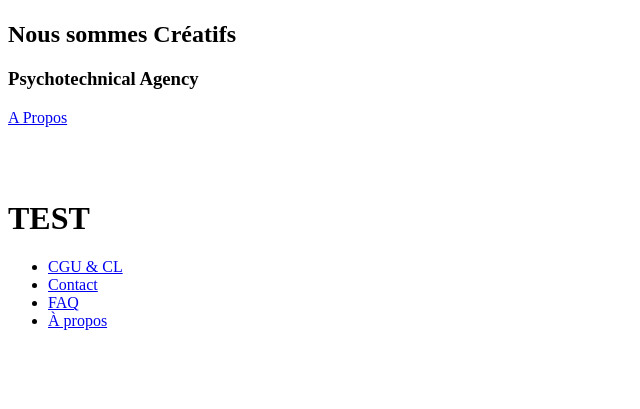
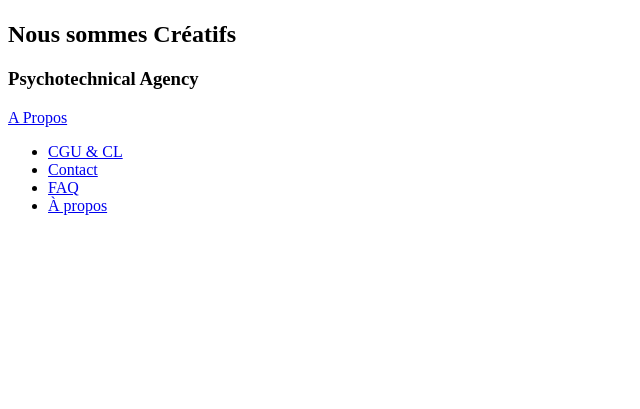
Before and after one commit to APP-G4C/SITE, a PHP site: page /accueil.php in a window 1280 px wide. Shown: the part 391-800 px from the top of the page, without its empty margins (0-640 px from the left). Run offline with PHP 8.4, Linux system fonts and the light colour scheme; some libraries are stand-ins or nearby versions.

Commit message:
Update accueil.php

```diff
--- a/view/accueil.php
+++ b/view/accueil.php
@@ -71,11 +71,8 @@
               </div>
           </div>
       </div>
-      <br>
-      <br>
-      <h1> TEST</h1>
 
-  </body>
+    </body>
 
 
 
```
